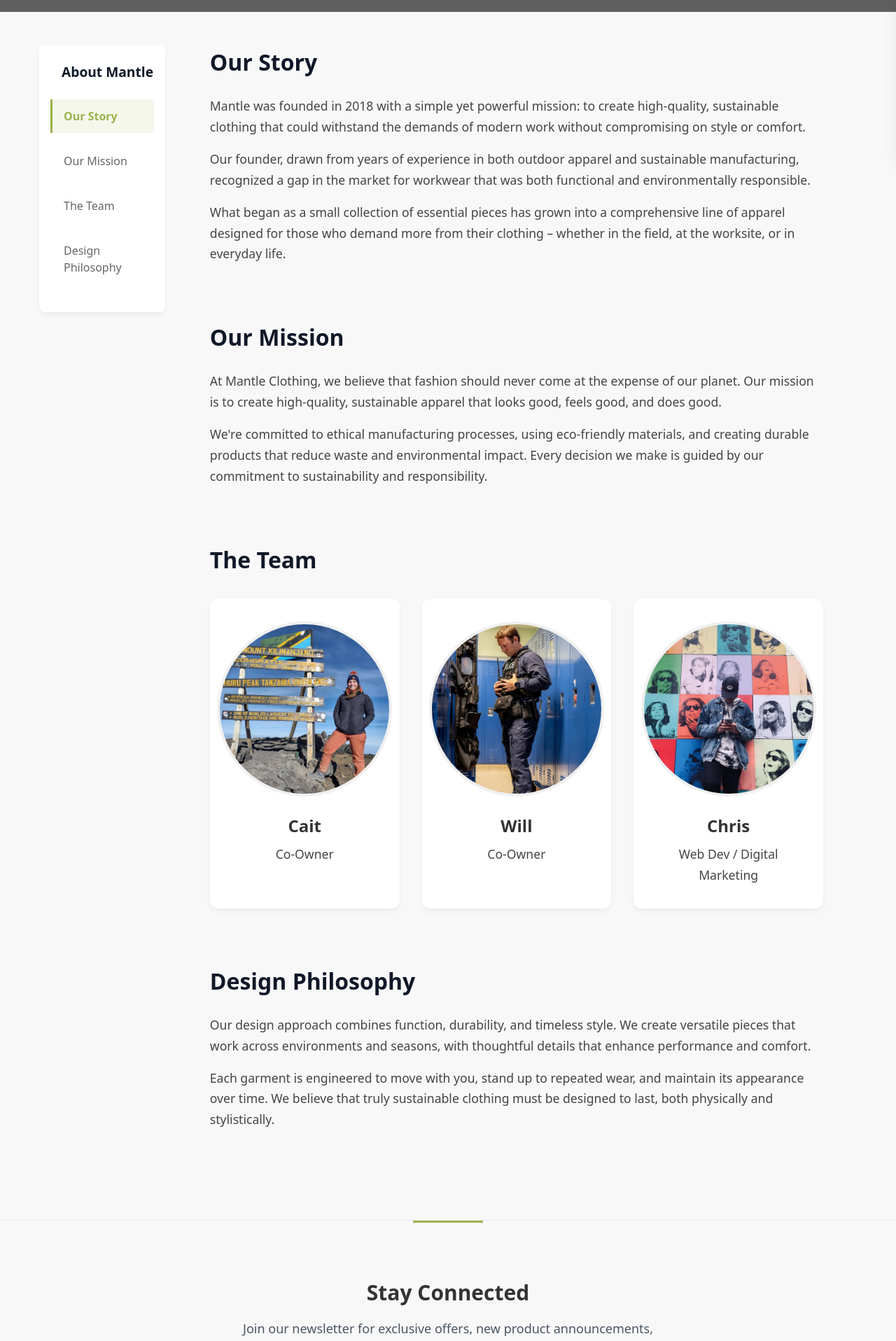
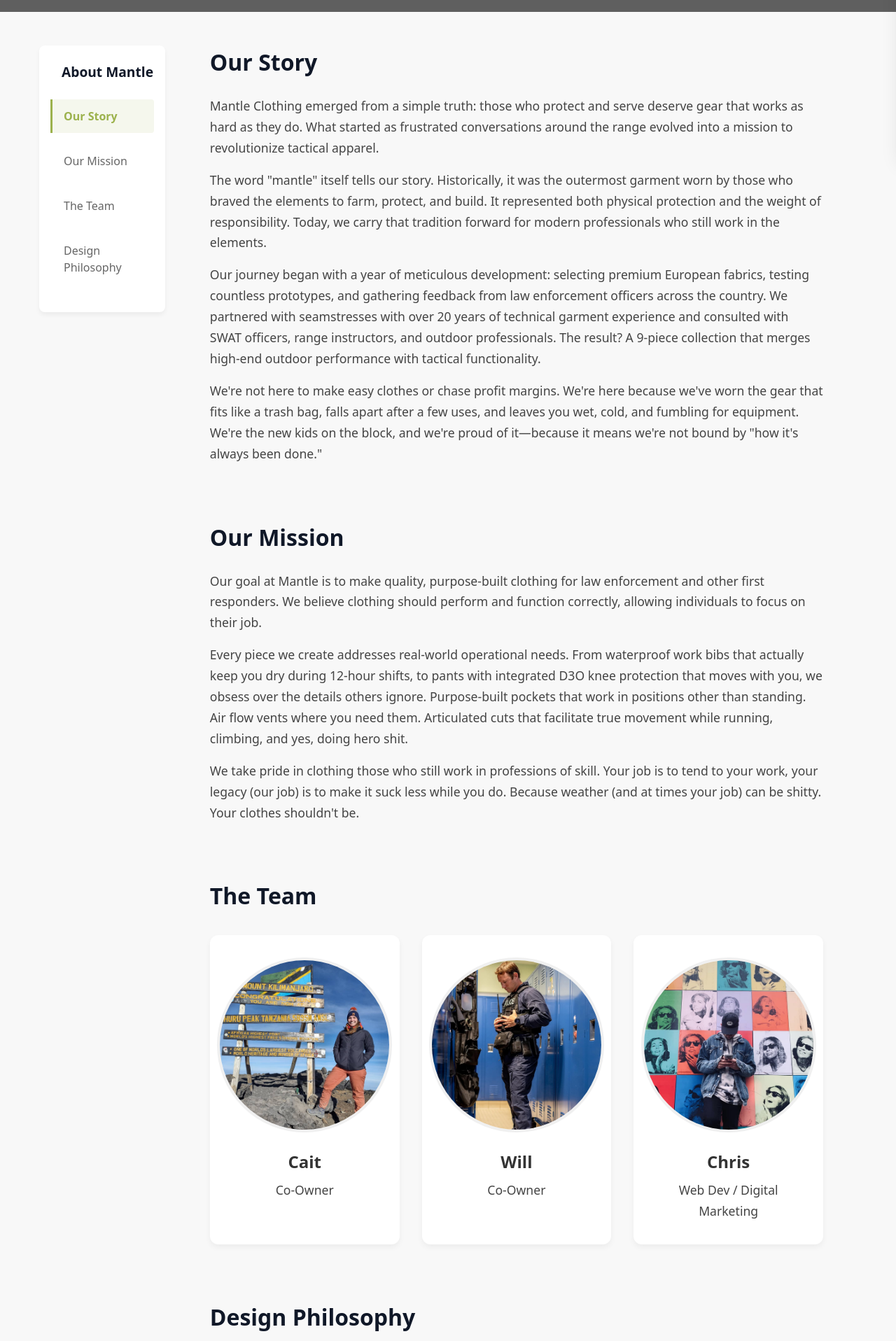
Before and after one commit to notacap/mantle-official, a Next.js app: page /about in a window 1280 px wide. Shown: the part 580-2496 px from the top of the page at 70% size. Built offline with nearby package versions, Linux system fonts and the light colour scheme; no server answers; grey boxes are pictures that could not be loaded.

Commit message:
updated about page

```diff
--- a/src/app/about/page.js
+++ b/src/app/about/page.js
@@ -4,9 +4,46 @@ import NewsletterSignup from '../components/NewsletterSignup';
 import './about.css';
 
 export const metadata = {
-  title: "About Us | Mantle Clothing",
-  description: "Learn about Mantle Clothing&apos;s story, mission, and commitment to sustainable fashion.",
-};
+  title: 'About Us - Our Mission & Story | Mantle Clothing',
+  description: 'Born from 200+ days on the range. Mantle creates quality, purpose-built clothing for law enforcement and first responders. Designed by cops, for cops who demand better gear.',
+  keywords: 'mantle clothing story, william petty, law enforcement clothing brand, first responder apparel, police gear company, tactical clothing designers, range-tested gear, purpose-built clothing',
+  openGraph: {
+    title: 'About Mantle Clothing - Purpose-Built for Those Who Serve',
+    description: 'Founded by range instructor William Petty after 200+ days training officers. We create technical clothing that performs correctly, allowing first responders to focus on their job.',
+    type: 'website',
+    locale: 'en_US',
+    url: 'https://mantle-clothing.com/about',
+    siteName: 'Mantle Clothing',
+    images: [
+      {
+        url: '/images/banner-1.jpg',
+        width: 1200,
+        height: 630,
+        alt: 'Mantle Clothing - Sustainable Apparel',
+      },
+    ],
+  },
+  twitter: {
+    card: 'summary_large_image',
+    title: 'About Mantle Clothing - Our Mission & Story',
+    description: 'Born from frustration with existing options. Purpose-built clothing designed by law enforcement, for law enforcement.',
+    images: ['/images/banner-1.jpg'],
+  },
+  alternates: {
+    canonical: 'https://mantle-clothing.com/about',
+  },
+  robots: {
+    index: true,
+    follow: true,
+    googleBot: {
+      index: true,
+      follow: true,
+      'max-video-preview': -1,
+      'max-image-preview': 'large',
+      'max-snippet': -1,
+    },
+  },
+}
 
 export default function About() {
   return (
@@ -54,13 +91,16 @@ export default function About() {
             <section id="our-story" className="content-section">
               <h2>Our Story</h2>
               <p>
-                Mantle was founded in 2018 with a simple yet powerful mission: to create high-quality, sustainable clothing that could withstand the demands of modern work without compromising on style or comfort.
+                Mantle Clothing emerged from a simple truth: those who protect and serve deserve gear that works as hard as they do. What started as frustrated conversations around the range evolved into a mission to revolutionize tactical apparel.
               </p>
               <p>
-                Our founder, drawn from years of experience in both outdoor apparel and sustainable manufacturing, recognized a gap in the market for workwear that was both functional and environmentally responsible.
+                The word "mantle" itself tells our story. Historically, it was the outermost garment worn by those who braved the elements to farm, protect, and build. It represented both physical protection and the weight of responsibility. Today, we carry that tradition forward for modern professionals who still work in the elements.
               </p>
               <p>
-                What began as a small collection of essential pieces has grown into a comprehensive line of apparel designed for those who demand more from their clothing – whether in the field, at the worksite, or in everyday life.
+                Our journey began with a year of meticulous development: selecting premium European fabrics, testing countless prototypes, and gathering feedback from law enforcement officers across the country. We partnered with seamstresses with over 20 years of technical garment experience and consulted with SWAT officers, range instructors, and outdoor professionals. The result? A 9-piece collection that merges high-end outdoor performance with tactical functionality.
+              </p>
+              <p>
+                We're not here to make easy clothes or chase profit margins. We're here because we've worn the gear that fits like a trash bag, falls apart after a few uses, and leaves you wet, cold, and fumbling for equipment. We're the new kids on the block, and we're proud of it—because it means we're not bound by "how it's always been done."
               </p>
             </section>
 
@@ -68,10 +108,13 @@ export default function About() {
             <section id="our-mission" className="content-section">
               <h2>Our Mission</h2>
               <p>
-                At Mantle Clothing, we believe that fashion should never come at the expense of our planet. Our mission is to create high-quality, sustainable apparel that looks good, feels good, and does good.
+                Our goal at Mantle is to make quality, purpose-built clothing for law enforcement and other first responders. We believe clothing should perform and function correctly, allowing individuals to focus on their job.
               </p>
               <p>
-                We&apos;re committed to ethical manufacturing processes, using eco-friendly materials, and creating durable products that reduce waste and environmental impact. Every decision we make is guided by our commitment to sustainability and responsibility.
+                Every piece we create addresses real-world operational needs. From waterproof work bibs that actually keep you dry during 12-hour shifts, to pants with integrated D3O knee protection that moves with you, we obsess over the details others ignore. Purpose-built pockets that work in positions other than standing. Air flow vents where you need them. Articulated cuts that facilitate true movement while running, climbing, and yes, doing hero shit.
+              </p>
+              <p>
+                We take pride in clothing those who still work in professions of skill. Your job is to tend to your work, your legacy (our job) is to make it suck less while you do. Because weather (and at times your job) can be shitty. Your clothes shouldn&apos;t be.
               </p>
             </section>
 
@@ -154,11 +197,21 @@ export default function About() {
             <section id="design" className="content-section">
               <h2>Design Philosophy</h2>
               <p>
-                Our design approach combines function, durability, and timeless style. We create versatile pieces that work across environments and seasons, with thoughtful details that enhance performance and comfort.
+                Mantle was born out of frustration with the existing law enforcement clothing options and a desire to make something better. Co-Founder William Petty is on the range for over 200 days each year, training police officers. He was unhappy with the clothing that fell apart, was uncomfortable, and restrictive. He decided to design a clothing line specifically for police officers and what they do every day.
               </p>
               <p>
-                Each garment is engineered to move with you, stand up to repeated wear, and maintain its appearance over time. We believe that truly sustainable clothing must be designed to last, both physically and stylistically.
+                But great gear isn't designed in a vacuum. Our philosophy centers on three core principles:
               </p>
+              <p>
+                <strong>1. Purpose Over Fashion</strong> - While you'll look fly as 1980 David Bowie on perimeter, every feature serves a function. We don't add zippers, pockets, or panels unless they solve a real problem.
+              </p>
+              <p>
+                <strong>2. Field-Tested Innovation </strong> - Each garment undergoes rigorous testing in actual operational environments. If it doesn't work on the range deck, in the rain, or during a foot pursuit, it doesn't make the cut.
+              </p>
+              <p>
+                <strong>3. Uncompromising Quality</strong> - We use top-tier materials and construction methods, even when cheaper alternatives exist. The right high-end fabrics, reinforced stitching in stress points, and components that won't fail when it matters most.
+              </p>
+              <p>The devil is in the details, and we've built a full-blown cult around getting them right. Because when you're focused on the job, your gear should be the last thing on your mind.</p>
             </section>
           </div>
         </div>
```
